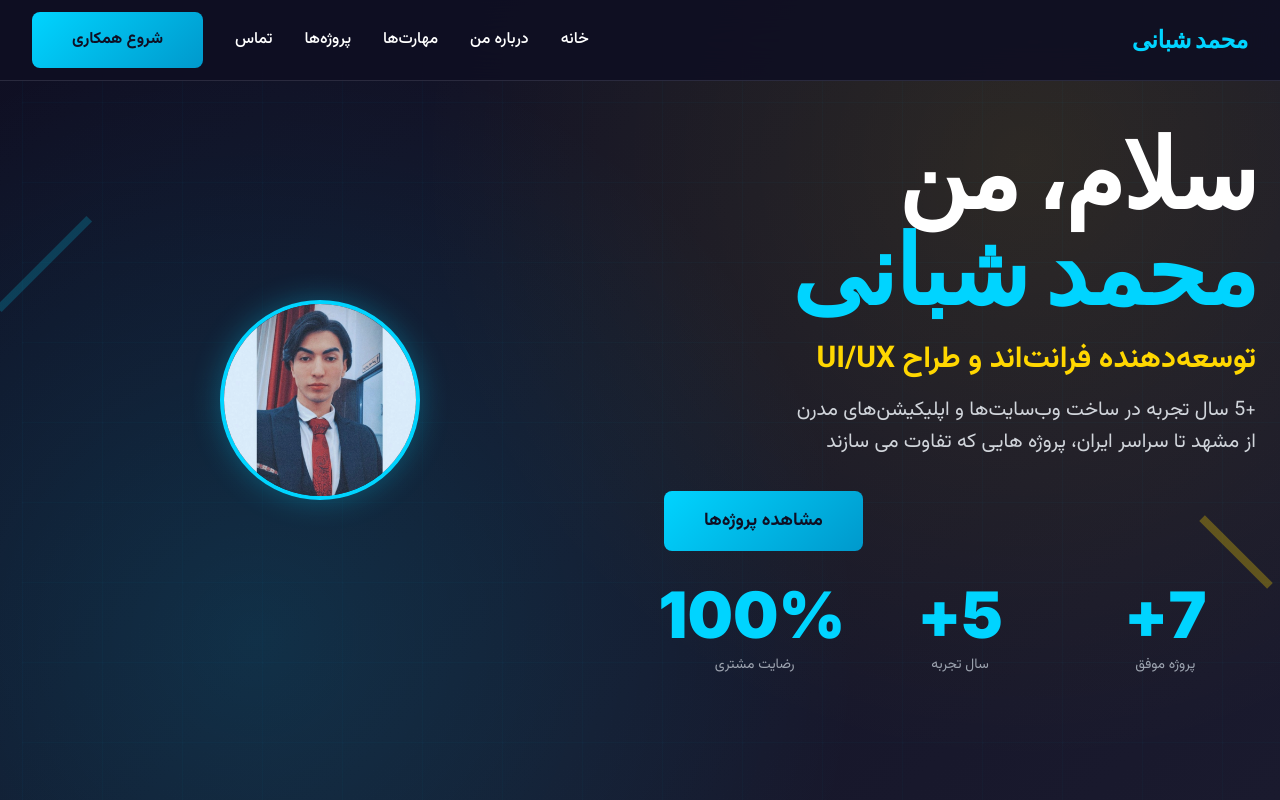
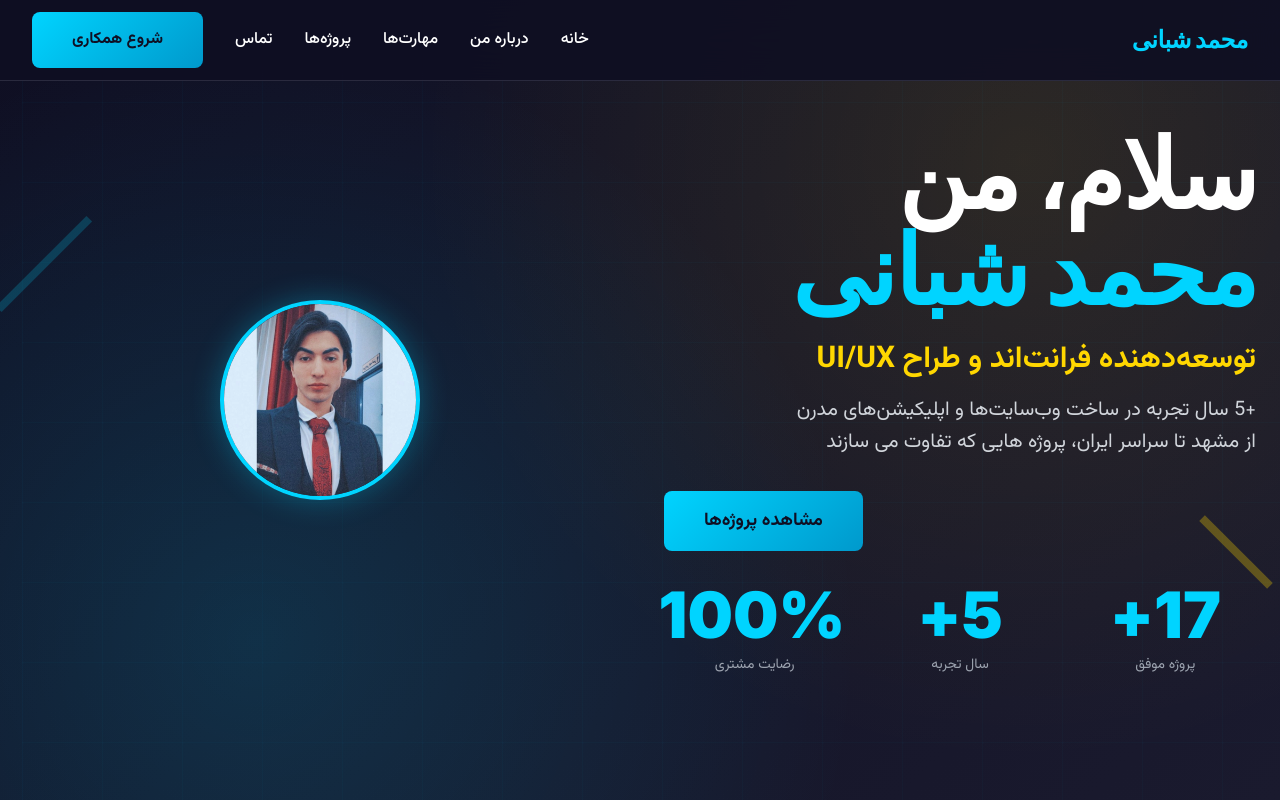
Before and after one commit to mhmdshbni80/mohammad-shabani-portfolio, a plain HTML site: page index.html in a window 1280 px wide. Shown: the top 800 px of the page. Drawn offline with nearby package versions, Linux system fonts and the light colour scheme.

Commit message:
index.html

```diff
--- a/index.html
+++ b/index.html
@@ -597,7 +597,7 @@
                     <!-- Quick Stats -->
                     <div class="reveal stagger-4 grid grid-cols-3 gap-6 text-center">
                         <div>
-                            <div class="stats-number mb-2">7+</div>
+                            <div class="stats-number mb-2">17+</div>
                             <p class="text-gray-400 text-sm">پروژه موفق</p>
                         </div>
                         <div>
```
